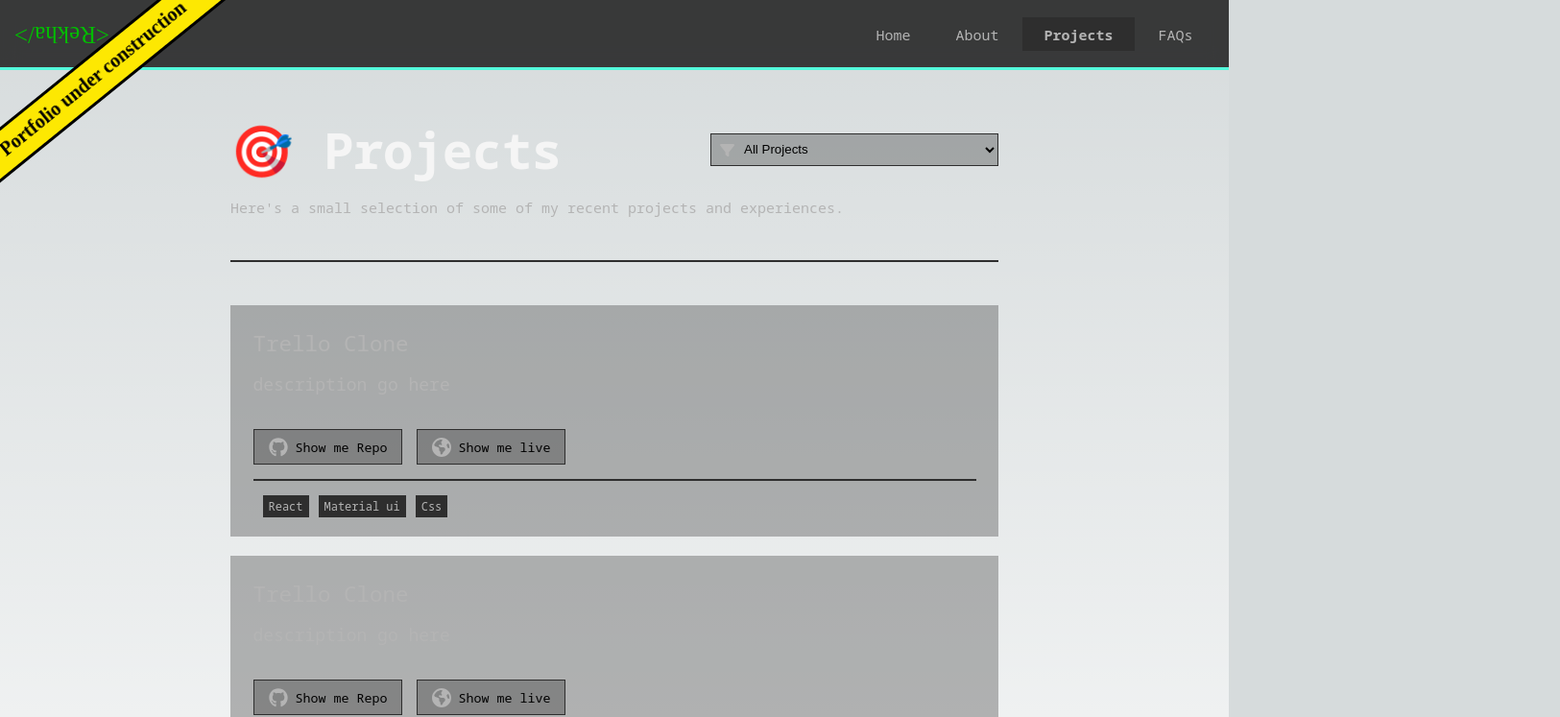
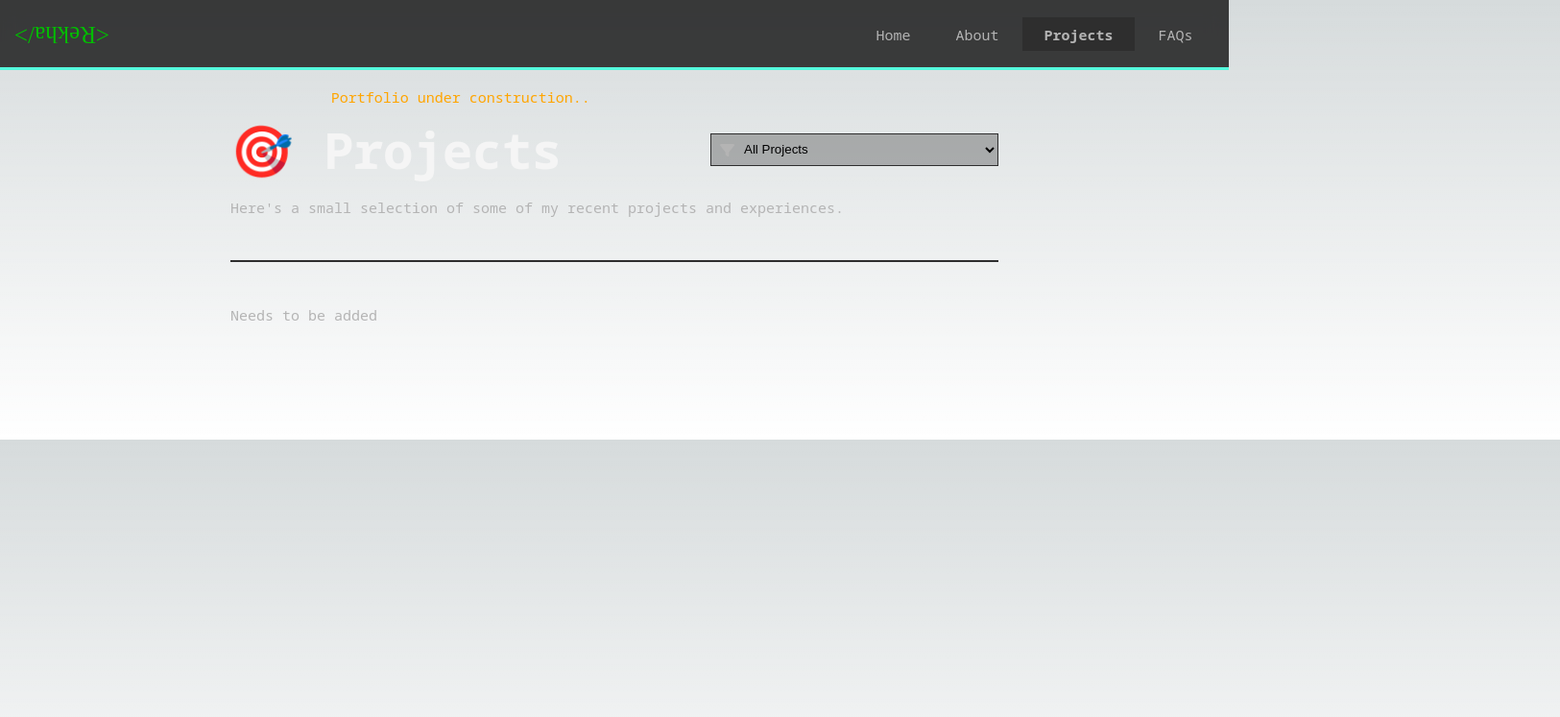
Before and after one commit to Rekhakumari12/portfolio, a Next.js app: page /projects in a window 1280 px wide. Shown: the top 747 px of the page at 96% size, 1625 px wide, since content can reach past the window. Built offline with nearby package versions, Linux system fonts and the light colour scheme; a web font is replaced by a local one.

Commit message:
fix something

```diff
--- a/components/Navbar.tsx
+++ b/components/Navbar.tsx
@@ -7,18 +7,6 @@
 
 export default function Navbar() {
   const router = useRouter();
-  const [windowWidth, setWindowWidth] = useState(0);
-
-  useEffect(() => {
-    const handleResizeDebounced = _debounce(function handleResize() {
-      console.log("first resize");
-      setWindowWidth(window.innerWidth);
-    }, 250);
-    console.log("first");
-    window.addEventListener("resize", handleResizeDebounced);
-    handleResizeDebounced();
-    return () => window.removeEventListener("resize", handleResizeDebounced);
-  }, []);
 
   return (
     <>
@@ -30,15 +18,27 @@
         <nav className={style.navbar}>
           {NAVBAR_DATA.map((navItem) => {
             return (
+              <>
                 <Link
                   key={navItem.name}
                   href={navItem.link}
-                className={`${style.navitem} ${
+                  className={`${style.showIconMenu} ${style.navitem} ${
                     router.pathname === navItem.link ? style.active : ""
                   }`}
                 >
-                {windowWidth < 600 ? navItem.icon : navItem.name}
+                  {navItem.icon}
                 </Link>
+
+                <Link
+                  key={navItem.name + new Date().getMilliseconds()}
+                  href={navItem.link}
+                  className={`${style.showMenu} ${style.navitem} ${
+                    router.pathname === navItem.link ? style.active : ""
+                  }`}
+                >
+                  {navItem.name}
+                </Link>
+              </>
             );
           })}
         </nav>
--- a/components/PageUnderConstruction.tsx
+++ b/components/PageUnderConstruction.tsx
@@ -1,6 +1,10 @@
 import styles from "../styles/style.module.css";
 export default function PageUnderConstruction() {
   return (
-    <div className={styles.underConstruction}>Portfolio under construction</div>
+    <div className={styles.marqueeContainer}>
+      <div className={styles.marquee}>
+        <span style={{ color: "orange" }}>Portfolio under construction..</span>
+      </div>
+    </div>
   );
 }
--- a/constants/faq.ts
+++ b/constants/faq.ts
@@ -70,9 +70,4 @@
     ques: "What are your hobbies and interests outside of work?",
     ans: "Outside of work, I enjoy reading, and traveling. Also I write LinkedIn posts as a way to share my knowledge and connect with others in my professional network. It also helps me retain information and keeps a record of my thoughts and ideas. Writing posts on LinkedIn is a great way for me to stay organized and remember what I have learned.",
   },
-  {
-    id: "question5",
-    ques: "Why you designed your logo in hindi?",
-    ans: "😅 I used my name Rekha in Hindi as logo because it is a language that holds a special place in my heart and culture. I wanted to create a logo that would reflect my personal background and values, and using Hindi seemed like a natural choice. I believe that incorporating elements of my culture into my personal brand helps to make me stand out and provides a unique perspective in my work as a developer. Additionally, I wanted to showcase the versatility and beauty of the Hindi language, which is not often seen in the tech industry.",
-  },
 ];
--- a/constants/projectdata.ts
+++ b/constants/projectdata.ts
@@ -1,42 +1,42 @@
 import { Project2, TrelloClone } from "./lang";
 
 export const projectData = [
-  {
-    title: "Trello Clone",
-    // desc: `💡 Utilized React and the library <a href='https://www.npmjs.com/package/react-beautiful-dnd' target='__blanck'><u>react-beautiful-dnd</u></a> to replicate the core functionality of the original Trello, including creating cards, and lists, as well as implementing a user-friendly drag-and-drop interface.<br/><br/>
-    // 💡 Incorporated local storage functionality to allow for offline access and data persistence`,
-    desc: "description go here",
-    repoLink: {
-      name: "Show me Repo",
-      url: "https://github.com/Rekhakumari12/trello-clone",
-    },
-    liveLink: {
-      name: "Show me live",
-      url: "https://trello-clone-12.netlify.app/",
-    },
-    langObj: TrelloClone,
-    shadowColor: "var(--main-green)",
-  },
-  {
-    title: "Trello Clone",
-    desc: "description go here",
-    repoLink: {
-      name: "Show me Repo",
-      url: "https://github.com/Rekhakumari12/trello-clone",
-    },
-    liveLink: {
-      name: "Show me live",
-      url: "https://trello-clone-12.netlify.app/",
-    },
-    langObj: TrelloClone,
-    shadowColor: "var(--main-purple)",
-  },
-  {
-    title: "Google Doc Clone",
-    desc: "description go here",
-    repoLink: { name: "Show me Repo", url: "#" },
-    liveLink: { name: "Show me live", url: "#" },
-    langObj: Project2,
-    shadowColor: "var(--main-blue)",
-  },
+  // {
+  //   title: "Trello Clone",
+  //   // desc: `💡 Utilized React and the library <a href='https://www.npmjs.com/package/react-beautiful-dnd' target='__blanck'><u>react-beautiful-dnd</u></a> to replicate the core functionality of the original Trello, including creating cards, and lists, as well as implementing a user-friendly drag-and-drop interface.<br/><br/>
+  //   // 💡 Incorporated local storage functionality to allow for offline access and data persistence`,
+  //   desc: "description go here",
+  //   repoLink: {
+  //     name: "Show me Repo",
+  //     url: "https://github.com/Rekhakumari12/trello-clone",
+  //   },
+  //   liveLink: {
+  //     name: "Show me live",
+  //     url: "https://trello-clone-12.netlify.app/",
+  //   },
+  //   langObj: TrelloClone,
+  //   shadowColor: "var(--main-green)",
+  // },
+  // {
+  //   title: "Trello Clone",
+  //   desc: "description go here",
+  //   repoLink: {
+  //     name: "Show me Repo",
+  //     url: "https://github.com/Rekhakumari12/trello-clone",
+  //   },
+  //   liveLink: {
+  //     name: "Show me live",
+  //     url: "https://trello-clone-12.netlify.app/",
+  //   },
+  //   langObj: TrelloClone,
+  //   shadowColor: "var(--main-purple)",
+  // },
+  // {
+  //   title: "Google Doc Clone",
+  //   desc: "description go here",
+  //   repoLink: { name: "Show me Repo", url: "#" },
+  //   liveLink: { name: "Show me live", url: "#" },
+  //   langObj: Project2,
+  //   shadowColor: "var(--main-blue)",
+  // },
 ];
--- a/pages/home.tsx
+++ b/pages/home.tsx
@@ -107,7 +107,7 @@
             <p>
               A collection of some side projects that have shipped recently.
             </p>
-            <a href="#" className={style.tile}>
+            {/* <a href="#" className={style.tile}>
               <div>
                 <Image
                   src="/wordfile.svg"
@@ -138,7 +138,9 @@
                 world&apos;s best digital products. Gain insights, explore
                 trends and understand competitors and best practices.
               </p>
-            </a>
+            </a> */}
+            <br />
+            <p> Coming soon!</p>
           </div>
         </section>
       </SectionWrapper>
--- a/pages/projects.tsx
+++ b/pages/projects.tsx
@@ -18,7 +18,7 @@
 
   useEffect(() => {
     const filtered = projectData.filter((project) => {
-      if (project.langObj.includes(inputValue)) {
+      if (project?.langObj?.includes(inputValue)) {
         return project;
       }
     });
@@ -74,9 +74,11 @@
             experiences.
           </p>
           <Divider my="3" />
-          {filteredProject?.map((data, i) => (
-            <ProjectCard data={data} key={i} />
-          ))}
+          {filteredProject.length
+            ? filteredProject?.map((data, i) => (
+                <ProjectCard data={data} key={i} />
+              ))
+            : "Needs to be added"}
         </Space>
       </SectionWrapper>
     </MainWrapper>
--- a/styles/style.module.css
+++ b/styles/style.module.css
@@ -79,6 +79,12 @@
 .active {
   font-weight: 600;
   background-color: var(--background-hover);
+}
+.showIconMenu {
+  display: none;
+}
+.showMenu {
+  display: block;
 }
 
 /* h1 style */
@@ -308,6 +314,29 @@
   text-align: center;
 }
 
+/* marquee */
+
+.marqueeContainer {
+  overflow: hidden;
+}
+
+.marquee {
+  position: absolute;
+  top: 91px;
+  white-space: nowrap;
+  animation: marquee 15s linear infinite;
+  width: 100%;
+}
+
+@keyframes marquee {
+  0% {
+    transform: translateX(100%);
+  }
+  100% {
+    transform: translateX(-100%);
+  }
+}
+
 @keyframes colors {
   0% {
     border-top: 3px solid var(--main-purple);
@@ -338,6 +367,16 @@
     width: 80%;
   }
 }
+
+@media (max-width: 600px) {
+  .showIconMenu {
+    display: block;
+  }
+  .showMenu {
+    display: none;
+  }
+}
+
 @media (max-width: 835px) {
   .h1 {
     color: whitesmoke;
```
Lines whose indentation alone changed are shown as unchanged.
